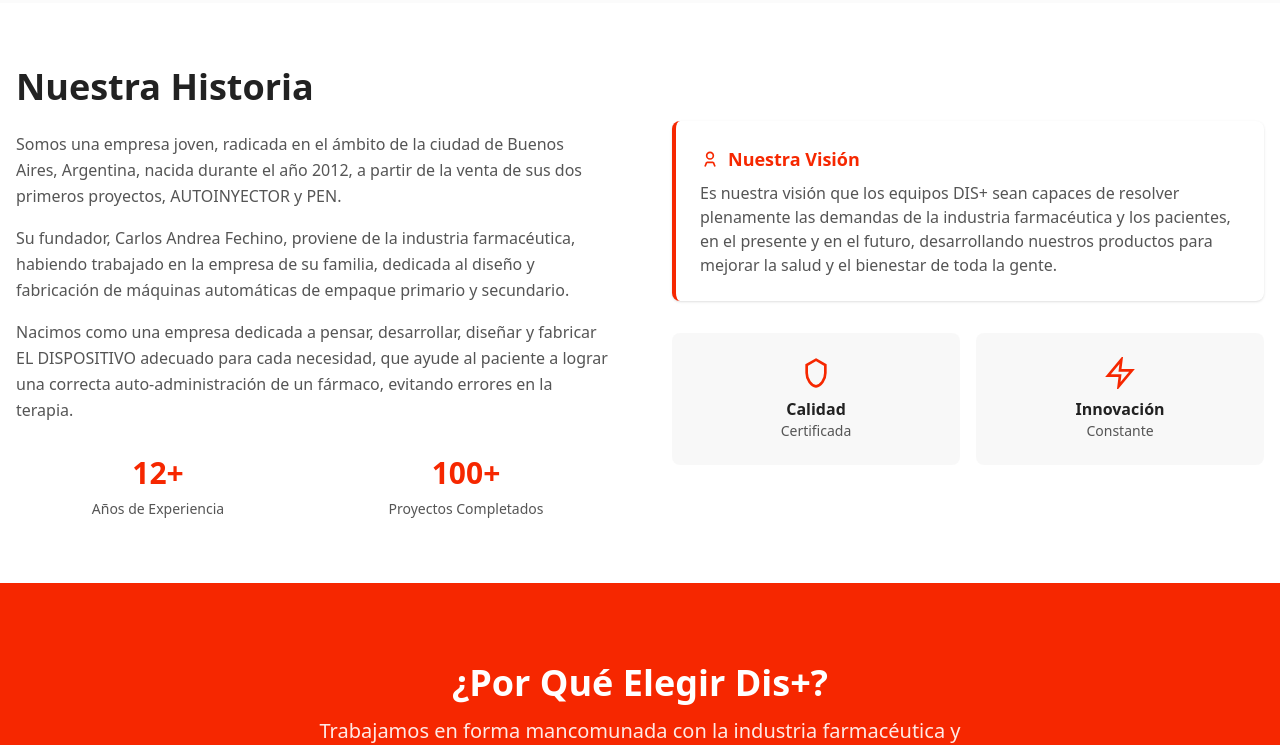
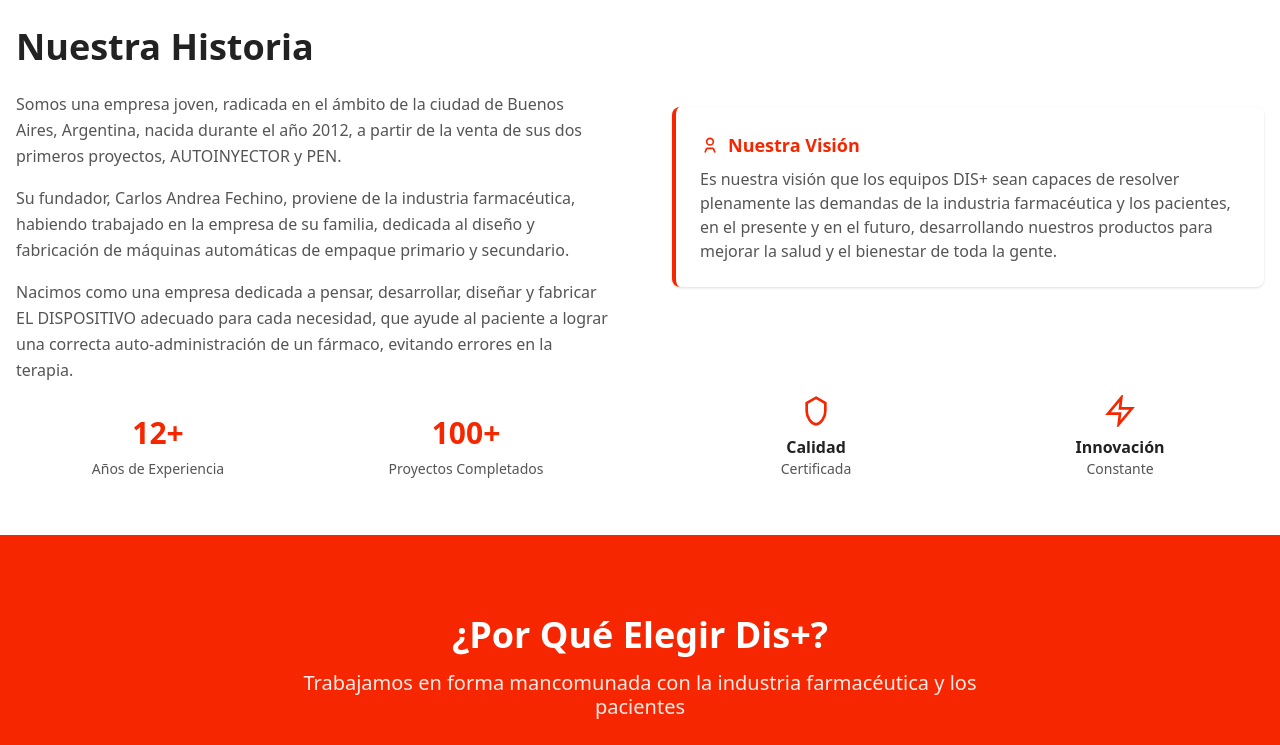
Before and after one commit to moragentil/dispositivo-web, a React (Vite) app: page / in a window 1280 px wide. Shown: the part 1500-2245 px from the top of the page. Built offline with nearby package versions, Linux system fonts and the light colour scheme.

Commit message:
estilos modificados

```diff
--- a/src/components/ContactoSection.jsx
+++ b/src/components/ContactoSection.jsx
@@ -2,9 +2,9 @@
 
 const ContactoSection = () => {
   return (
-    <section id="contacto" className="py-20">
+    <section id="contacto" className="py-12">
       <div className="container mx-auto px-4">
-        <div className="text-center mb-16">
+        <div className="text-center mb-10">
           <h2 className="text-3xl lg:text-4xl font-serif font-bold mb-4">Contacto</h2>
           <p className="text-xl text-muted-foreground">
             Estamos aquí para ayudarte con tus necesidades de dispositivos médicos
--- a/src/components/EquipoSection.jsx
+++ b/src/components/EquipoSection.jsx
@@ -2,7 +2,7 @@
 
 const EquipoSection = () => {
   return (
-    <section id="equipo" className="py-20 bg-muted/30">
+    <section id="equipo" className="py-12 bg-muted/30">
       <div className="container mx-auto px-4">
         <div className="max-w-3xl mx-auto text-center">
           <h2 className="text-3xl lg:text-4xl font-serif font-bold mb-6">Sumate al Equipo</h2>
--- a/src/components/InfoSection.jsx
+++ b/src/components/InfoSection.jsx
@@ -6,7 +6,7 @@
       <div className="container mx-auto px-4">
         <div className="text-center mb-12">
           <h2 className="text-3xl lg:text-4xl font-serif font-bold mb-4">¿Por Qué Elegir Dis+?</h2>
-          <p className="text-xl opacity-90 max-w-2xl mx-auto">
+          <p className="text-xl opacity-90 max-w-3xl mx-auto">
             Trabajamos en forma mancomunada con la industria farmacéutica y los pacientes
           </p>
         </div>
--- a/src/components/NosotrosSection.jsx
+++ b/src/components/NosotrosSection.jsx
@@ -2,7 +2,7 @@
 
 const NosotrosSection = () => {
   return (
-    <section id="nosotros" className="py-16">
+    <section id="nosotros" className="py-8">
       <div className="container mx-auto px-4">
         <div className="grid lg:grid-cols-2 gap-16 items-center">
           <div className="space-y-8">
@@ -36,7 +36,8 @@
             </div>
           </div>
 
-          <div className="space-y-8">
+          {/* Segunda columna con flex y justify-between */}
+          <div className="flex flex-col h-full lg:min-h-[500px] space-y-8 lg:pt-26 lg:pb-6">
             <div className="border-l-4 border-l-primary bg-white rounded-lg shadow p-6">
               <div className="flex items-center gap-2 font-serif text-lg font-bold mb-2 text-primary">
                 {/* Award icon */}
@@ -52,19 +53,19 @@
                 productos para mejorar la salud y el bienestar de toda la gente.
               </p>
             </div>
-
+            <div className="lg:flex-grow" />
             <div className="grid grid-cols-2 gap-4">
-              <div className="text-center p-6 bg-muted/50 rounded-lg">
+              <div className="text-center p-0 rounded-lg flex flex-col items-center">
                 {/* Shield icon */}
-                <svg className="h-8 w-8 text-primary mx-auto mb-2" fill="none" stroke="currentColor" strokeWidth="2" viewBox="0 0 24 24">
+                <svg className="h-8 w-8 text-primary mb-2" fill="none" stroke="currentColor" strokeWidth="2" viewBox="0 0 24 24">
                   <path d="M12 2l7 4v6c0 5-3.5 9.74-7 10-3.5-.26-7-5-7-10V6z" />
                 </svg>
                 <div className="font-semibold">Calidad</div>
                 <div className="text-sm text-muted-foreground">Certificada</div>
               </div>
-              <div className="text-center p-6 bg-muted/50 rounded-lg">
+              <div className="text-center p-0 rounded-lg flex flex-col items-center">
                 {/* Zap icon */}
-                <svg className="h-8 w-8 text-primary mx-auto mb-2" fill="none" stroke="currentColor" strokeWidth="2" viewBox="0 0 24 24">
+                <svg className="h-8 w-8 text-primary mb-2" fill="none" stroke="currentColor" strokeWidth="2" viewBox="0 0 24 24">
                   <polygon points="13 2 3 14 12 14 11 22 21 10 12 10 13 2" />
                 </svg>
                 <div className="font-semibold">Innovación</div>
--- a/src/components/ProductosSection.jsx
+++ b/src/components/ProductosSection.jsx
@@ -2,7 +2,7 @@
 
 const ProductosSection = () => {
   return (
-    <section id="productos" className="py-16 bg-muted/30">
+    <section id="productos" className="py-12 bg-muted/30">
       <div className="container mx-auto px-4">
         <div className="text-center mb-8">
           <h2 className="text-3xl lg:text-4xl font-serif font-bold mb-4">Nuestros Productos</h2>
```
